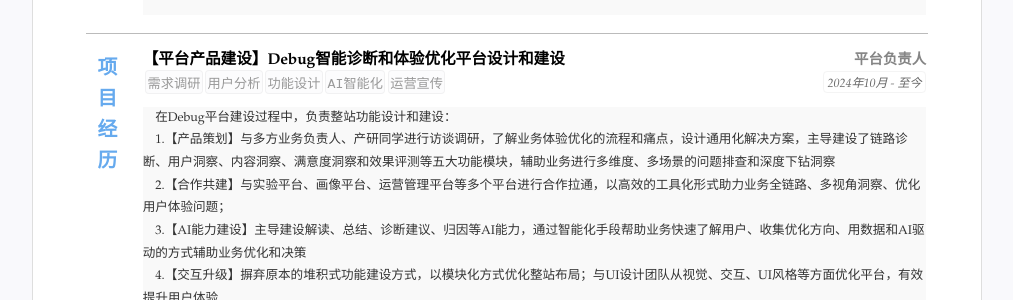
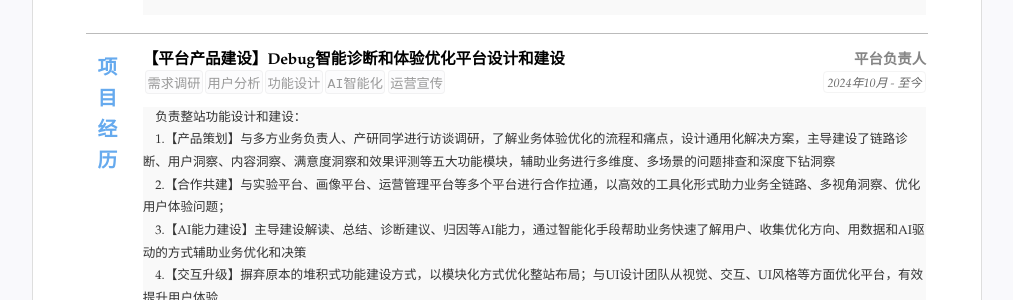
Before and after one commit to wenruity/resume1, a Jekyll site: the page built from index.html, in a window 1280 px wide. Shown: the part 987-1287 px from the top of the page, without its empty margins (133-1146 px from the left). Built offline with Jekyll 4.4.1, drawn with Linux system fonts in a browser that asks for light colours.

Commit message:
Update resume.yml

```diff
--- a/_data/resume.yml
+++ b/_data/resume.yml
@@ -96,7 +96,7 @@ main: #简历主要内容，
     - 功能设计
     - AI智能化
     - 运营宣传
-    detail: 在Debug平台建设过程中，负责整站功能设计和建设： <br>  &nbsp &nbsp
+    detail: 负责整站功能设计和建设： <br>  &nbsp &nbsp
             1.【产品策划】与多方业务负责人、产研同学进行访谈调研，了解业务体验优化的流程和痛点，设计通用化解决方案，主导建设了链路诊断、用户洞察、内容洞察、满意度洞察和效果评测等五大功能模块，辅助业务进行多维度、多场景的问题排查和深度下钻洞察 <br>  &nbsp &nbsp
             2.【合作共建】与实验平台、画像平台、运营管理平台等多个平台进行合作拉通，以高效的工具化形式助力业务全链路、多视角洞察、优化用户体验问题；<br>  &nbsp &nbsp
             3.【AI能力建设】主导建设解读、总结、诊断建议、归因等AI能力，通过智能化手段帮助业务快速了解用户、收集优化方向、用数据和AI驱动的方式辅助业务优化和决策 <br>  &nbsp &nbsp
```
